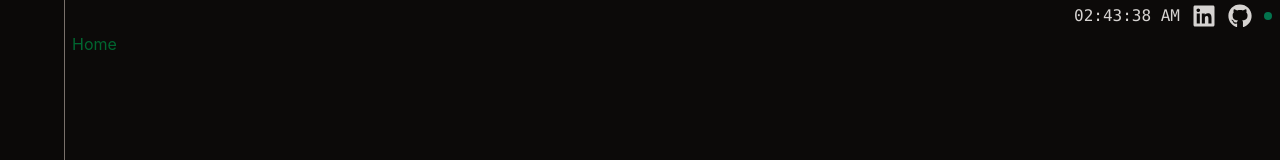
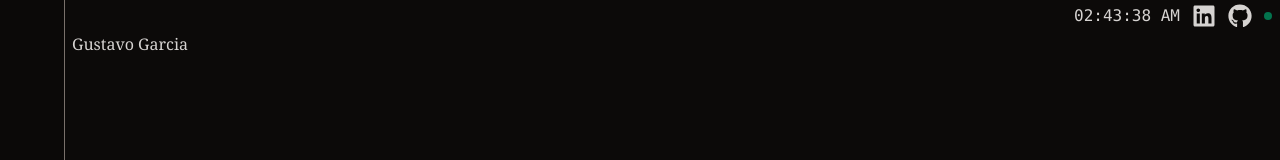
Before and after one commit to RavingIsASport/gustavoReactLatest, a React (Vite) app: page / in a window 1280 px wide. Shown: the top 160 px of the page. Built offline with nearby package versions, Linux system fonts and the light colour scheme.

Commit message:
starting on home page

```diff
--- a/src/Pages/Contact.tsx
+++ b/src/Pages/Contact.tsx
@@ -1,3 +1,3 @@
 export default function Contact() {
-  return <div></div>;
+  return <div>Contact</div>;
 }
--- a/src/Pages/Home.tsx
+++ b/src/Pages/Home.tsx
@@ -1,3 +1,7 @@
 export default function Home() {
-  return <div className="text-green-800">Home</div>;
+  return (
+    <div className="">
+      <p className="text-stone-300 font-serif">Gustavo Garcia</p>
+    </div>
+  );
 }
```
